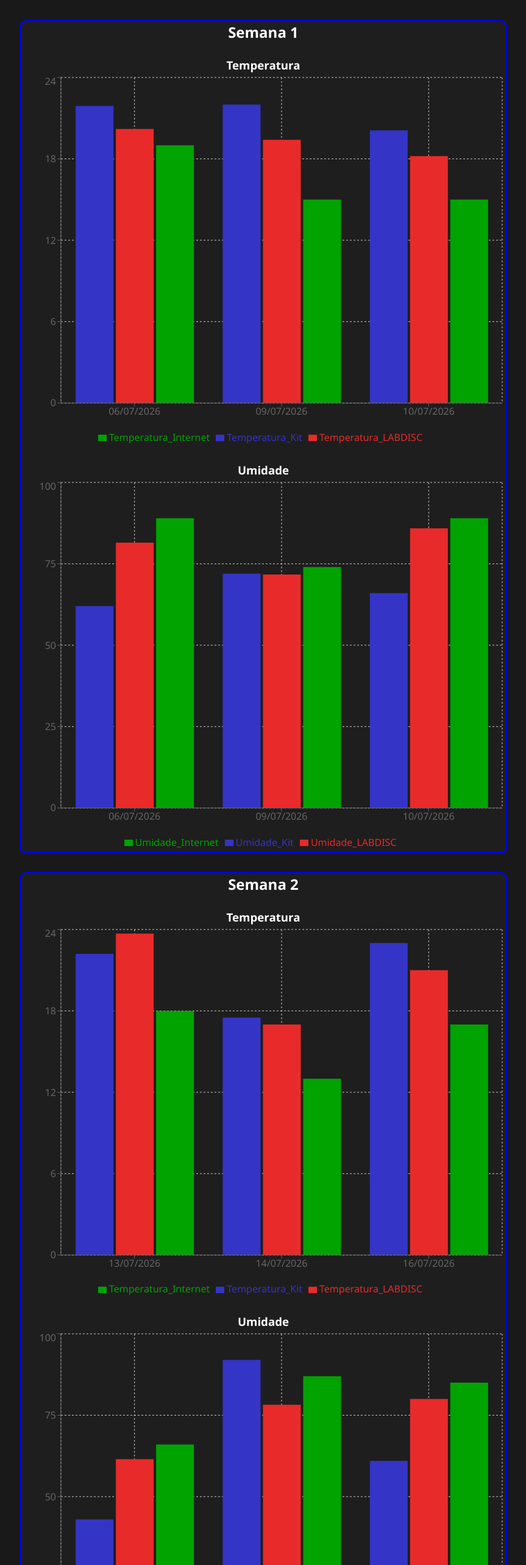
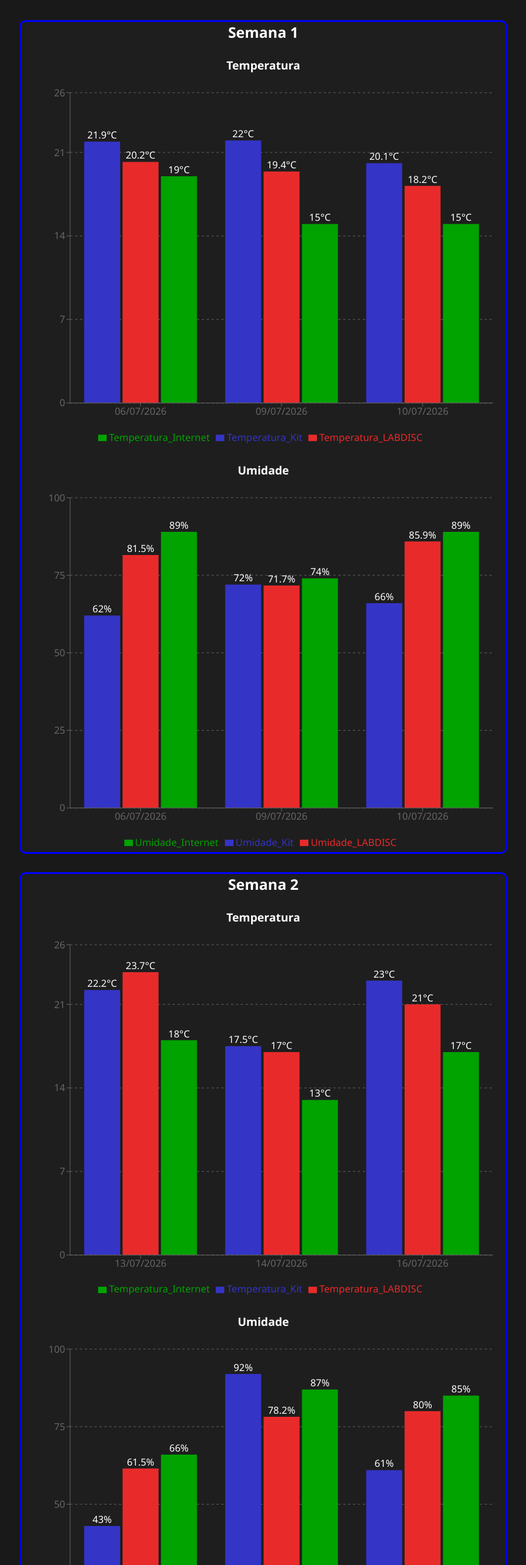
Before and after one commit to Igor-Dias-2010/raios-e-razoes, a Next.js app: page /graficos in a window 1280 px wide. Shown: the part 100-2666 px from the top of the page at 61% size, without its empty margins (208-1071 px from the left). Built offline with nearby package versions, Linux system fonts and the light colour scheme.

Commit message:
update: valores em cima de cada barra e valores base mais altos

```diff
--- a/src/app/graficos/page.jsx
+++ b/src/app/graficos/page.jsx
@@ -10,6 +10,7 @@ import {
     Tooltip,
     Legend,
     ResponsiveContainer,
+    LabelList,
 } from "recharts";
 
 const temperaturaSemana1 = [
@@ -101,39 +102,108 @@ export default function Graficos() {
                 <h2>Semana 1</h2>
                 <h3>Temperatura</h3>
                 <ResponsiveContainer width="100%" aspect={1.3}>
-                    <BarChart data={temperaturaSemana1}>
-                        <CartesianGrid strokeDasharray="3 3" />
+                    <BarChart
+                        data={temperaturaSemana1}
+                        margin={{
+                            top: 30,
+                            right: 20,
+                            left: 20,
+                            bottom: 5,
+                        }}
+                    >
+                        <CartesianGrid
+                            stroke="#5f5f5f"
+                            strokeDasharray="4 4"
+                            horizontal={true}
+                            vertical={false}
+                        />
                         <XAxis dataKey="dias" />
-                        <YAxis />
+                        <YAxis domain={[0, 26]} />
                         <Tooltip />
+
                         <Bar
                             dataKey="Temperatura_Kit"
                             animationBegin={500}
                             fill="#3434c7"
-                        />
+                        >
+                            <LabelList
+                                dataKey="Temperatura_Kit"
+                                position="top"
+                                formatter={(value) => `${value}°C`}
+                                fill="white"
+                            />
+                        </Bar>
                         <Bar
                             dataKey="Temperatura_LABDISC"
                             animationBegin={500}
                             fill="#e92a2a"
-                        />
+                        >
+                            <LabelList
+                                dataKey="Temperatura_LABDISC"
+                                position="top"
+                                formatter={(value) => `${value}°C`}
+                                fill="white"
+                            />
+                        </Bar>
                         <Bar
                             dataKey="Temperatura_Internet"
                             animationBegin={500}
                             fill="#00a300"
-                        />
+                        >
+                            <LabelList
+                                dataKey="Temperatura_Internet"
+                                position="top"
+                                formatter={(value) => `${value}°C`}
+                                fill="white"
+                            />
+                        </Bar>
                         <Legend />
                     </BarChart>
                 </ResponsiveContainer>
                 <h3>Umidade</h3>
                 <ResponsiveContainer width="100%" aspect={1.3}>
-                    <BarChart data={umidadeSemana1}>
-                        <CartesianGrid strokeDasharray="3 3" />
+                    <BarChart
+                        data={umidadeSemana1}
+                        margin={{
+                            top: 30,
+                            right: 20,
+                            left: 20,
+                            bottom: 5,
+                        }}
+                    >
+                        <CartesianGrid
+                            stroke="#5f5f5f"
+                            strokeDasharray="4 4"
+                            horizontal={true}
+                            vertical={false}
+                        />
                         <XAxis dataKey="dias" />
                         <YAxis />
                         <Tooltip />
-                        <Bar dataKey="Umidade_Kit" fill="#3434c7" />
-                        <Bar dataKey="Umidade_LABDISC" fill="#e92a2a" />
-                        <Bar dataKey="Umidade_Internet" fill="#00a300" />
+                        <Bar dataKey="Umidade_Kit" fill="#3434c7">
+                            <LabelList
+                                dataKey="Umidade_Kit"
+                                position="top"
+                                formatter={(value) => `${value}%`}
+                                fill="white"
+                            />
+                        </Bar>
+                        <Bar dataKey="Umidade_LABDISC" fill="#e92a2a">
+                            <LabelList
+                                dataKey="Umidade_LABDISC"
+                                position="top"
+                                formatter={(value) => `${value}%`}
+                                fill="white"
+                            />
+                        </Bar>
+                        <Bar dataKey="Umidade_Internet" fill="#00a300">
+                            <LabelList
+                                dataKey="Umidade_Internet"
+                                position="top"
+                                formatter={(value) => `${value}%`}
+                                fill="white"
+                            />
+                        </Bar>
                         <Legend />
                     </BarChart>
                 </ResponsiveContainer>
@@ -142,27 +212,95 @@ export default function Graficos() {
                 <h2>Semana 2</h2>
                 <h3>Temperatura</h3>
                 <ResponsiveContainer width="100%" aspect={1.3}>
-                    <BarChart data={temperaturaSemana2}>
-                        <CartesianGrid strokeDasharray="3 3" />
+                    <BarChart
+                        data={temperaturaSemana2}
+                        margin={{
+                            top: 30,
+                            right: 20,
+                            left: 20,
+                            bottom: 5,
+                        }}
+                    >
+                        <CartesianGrid
+                            stroke="#5f5f5f"
+                            strokeDasharray="4 4"
+                            horizontal={true}
+                            vertical={false}
+                        />
                         <XAxis dataKey="dias" />
-                        <YAxis />
+                        <YAxis domain={[0, 26]} />
                         <Tooltip />
-                        <Bar dataKey="Temperatura_Kit" fill="#3434c7" />
-                        <Bar dataKey="Temperatura_LABDISC" fill="#e92a2a" />
-                        <Bar dataKey="Temperatura_Internet" fill="#00a300" />
+                        <Bar dataKey="Temperatura_Kit" fill="#3434c7">
+                            <LabelList
+                                dataKey="Temperatura_Kit"
+                                position="top"
+                                formatter={(value) => `${value}°C`}
+                                fill="white"
+                            />
+                        </Bar>
+                        <Bar dataKey="Temperatura_LABDISC" fill="#e92a2a">
+                            <LabelList
+                                dataKey="Temperatura_LABDISC"
+                                position="top"
+                                formatter={(value) => `${value}°C`}
+                                fill="white"
+                            />
+                        </Bar>
+                        <Bar dataKey="Temperatura_Internet" fill="#00a300">
+                            <LabelList
+                                dataKey="Temperatura_Internet"
+                                position="top"
+                                formatter={(value) => `${value}°C`}
+                                fill="white"
+                            />
+                        </Bar>
                         <Legend />
                     </BarChart>
                 </ResponsiveContainer>
                 <h3>Umidade</h3>
                 <ResponsiveContainer width="100%" aspect={1.3}>
-                    <BarChart data={umidadeSemana2}>
-                        <CartesianGrid strokeDasharray="3 3" />
+                    <BarChart
+                        data={umidadeSemana2}
+                        margin={{
+                            top: 30,
+                            right: 20,
+                            left: 20,
+                            bottom: 5,
+                        }}
+                    >
+                        <CartesianGrid
+                            stroke="#5f5f5f"
+                            strokeDasharray="4 4"
+                            horizontal={true}
+                            vertical={false}
+                        />
                         <XAxis dataKey="dias" />
                         <YAxis />
                         <Tooltip />
-                        <Bar dataKey="Umidade_Kit" fill="#3434c7" />
-                        <Bar dataKey="Umidade_LABDISC" fill="#e92a2a" />
-                        <Bar dataKey="Umidade_Internet" fill="#00a300" />
+                        <Bar dataKey="Umidade_Kit" fill="#3434c7">
+                            <LabelList
+                                dataKey="Umidade_Kit"
+                                position="top"
+                                formatter={(value) => `${value}%`}
+                                fill="white"
+                            />
+                        </Bar>
+                        <Bar dataKey="Umidade_LABDISC" fill="#e92a2a">
+                            <LabelList
+                                dataKey="Umidade_LABDISC"
+                                position="top"
+                                formatter={(value) => `${value}%`}
+                                fill="white"
+                            />
+                        </Bar>
+                        <Bar dataKey="Umidade_Internet" fill="#00a300">
+                            <LabelList
+                                dataKey="Umidade_Internet"
+                                position="top"
+                                formatter={(value) => `${value}%`}
+                                fill="white"
+                            />
+                        </Bar>
                         <Legend />
                     </BarChart>
                 </ResponsiveContainer>
```
